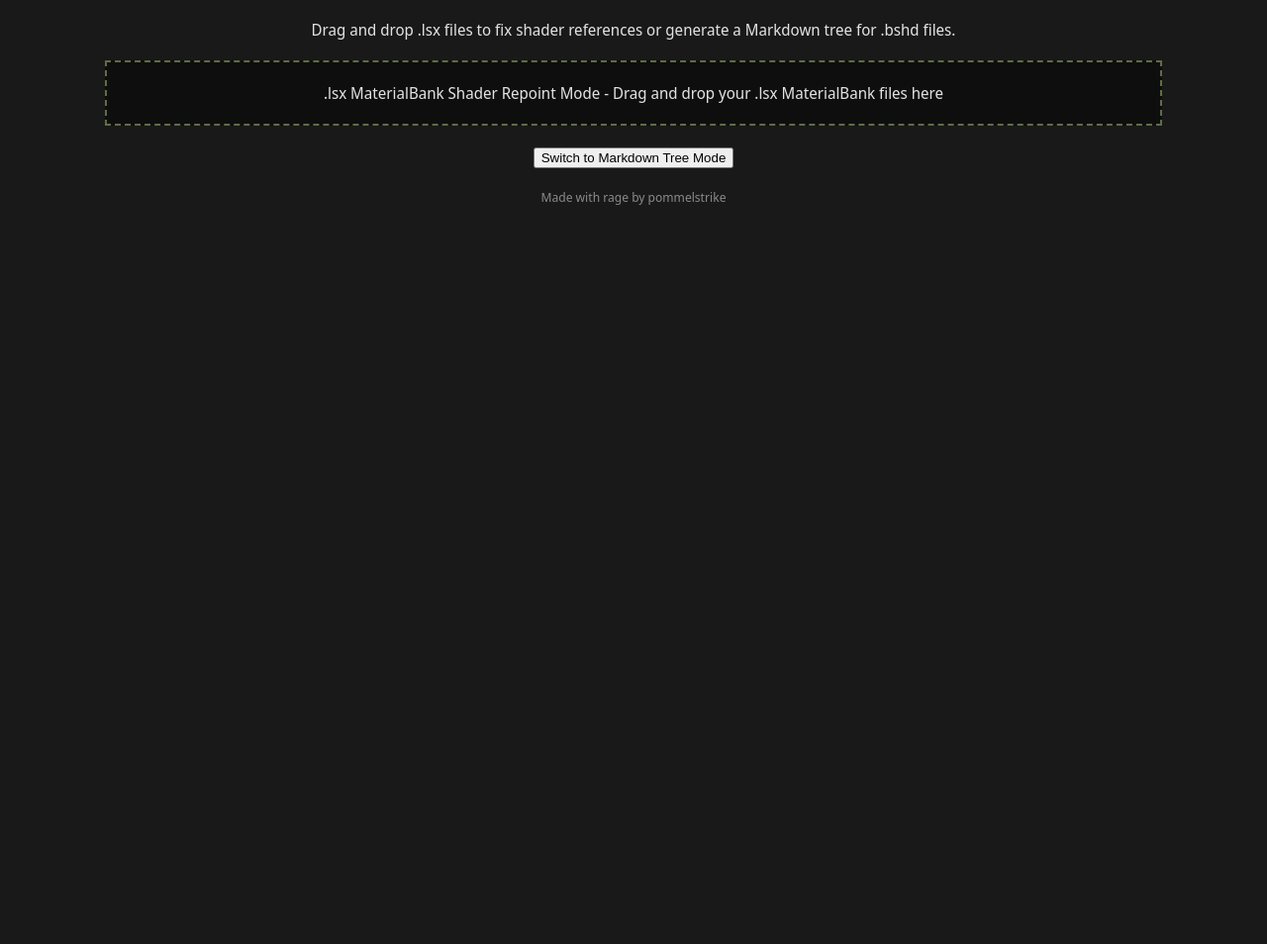
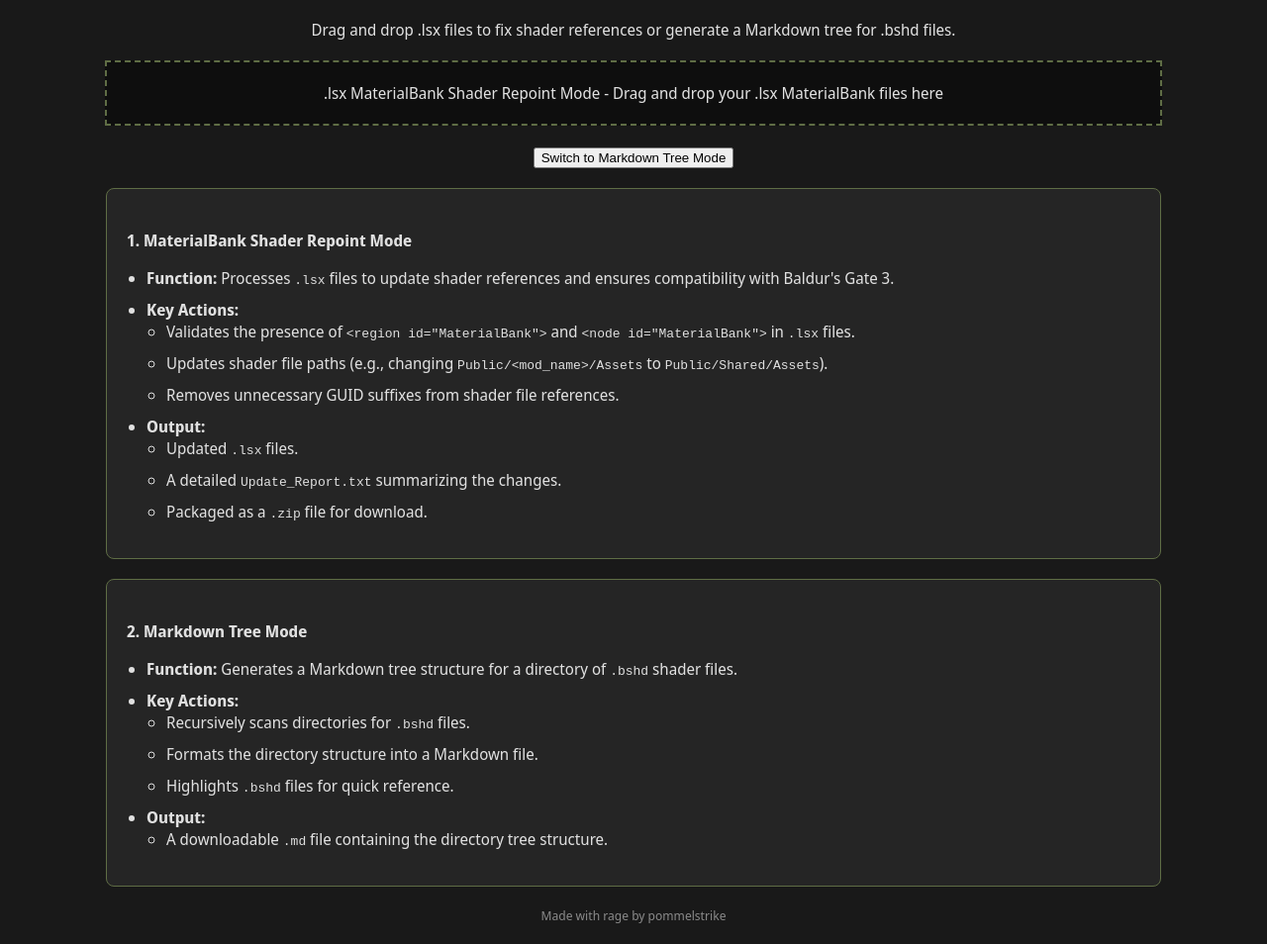
Before and after one commit to pommelstrike/beholder-eye, a plain HTML site: page index.html in a window 1280 px wide. Shown: the part 67-1021 px from the top of the page at 99% size. Before the commit the page ends 800 px from the top, so only its background shows below. Drawn offline with nearby package versions, Linux system fonts and the light colour scheme.

Commit message:
Update index.html
desriptions

```diff
--- a/index.html
+++ b/index.html
@@ -66,6 +66,25 @@
             a.patreon-link i {
                 margin-right: 8px;
             }
+            .feature-block {
+                background-color: #252525; /* Slightly lighter than body background */
+                border: 1px solid #5f6d45; /* Matches themed styling */
+                border-radius: 8px;
+                padding: 20px;
+                margin: 20px auto;
+                width: 80%; /* Consistent width */
+                text-align: left; /* Align text for readability */
+            }
+            .feature-block h4 {
+                color: #e0e0e0;
+                margin-bottom: 10px;
+            }
+            .feature-block ul {
+                padding-left: 20px;
+            }
+            .feature-block li {
+                margin-bottom: 10px;
+            }
         </style>
     </head>
     <body>
@@ -94,6 +113,44 @@
                     <i class="fa-brands fa-patreon"></i> Support me on Patreon
                 </a>.
             </p>
+            <div class="feature-block">
+                <h4>1. MaterialBank Shader Repoint Mode</h4>
+                <ul>
+                    <li><strong>Function:</strong> Processes <code>.lsx</code> files to update shader references and ensures compatibility with Baldur's Gate 3.</li>
+                    <li><strong>Key Actions:</strong>
+                        <ul>
+                            <li>Validates the presence of <code>&lt;region id="MaterialBank"&gt;</code> and <code>&lt;node id="MaterialBank"&gt;</code> in <code>.lsx</code> files.</li>
+                            <li>Updates shader file paths (e.g., changing <code>Public/&lt;mod_name&gt;/Assets</code> to <code>Public/Shared/Assets</code>).</li>
+                            <li>Removes unnecessary GUID suffixes from shader file references.</li>
+                        </ul>
+                    </li>
+                    <li><strong>Output:</strong>
+                        <ul>
+                            <li>Updated <code>.lsx</code> files.</li>
+                            <li>A detailed <code>Update_Report.txt</code> summarizing the changes.</li>
+                            <li>Packaged as a <code>.zip</code> file for download.</li>
+                        </ul>
+                    </li>
+                </ul>
+            </div>
+            <div class="feature-block">
+                <h4>2. Markdown Tree Mode</h4>
+                <ul>
+                    <li><strong>Function:</strong> Generates a Markdown tree structure for a directory of <code>.bshd</code> shader files.</li>
+                    <li><strong>Key Actions:</strong>
+                        <ul>
+                            <li>Recursively scans directories for <code>.bshd</code> files.</li>
+                            <li>Formats the directory structure into a Markdown file.</li>
+                            <li>Highlights <code>.bshd</code> files for quick reference.</li>
+                        </ul>
+                    </li>
+                    <li><strong>Output:</strong>
+                        <ul>
+                            <li>A downloadable <code>.md</code> file containing the directory tree structure.</li>
+                        </ul>
+                    </li>
+                </ul>
+            </div>
         </main>
         <footer>
             <p>Made with rage by pommelstrike</p>
```
